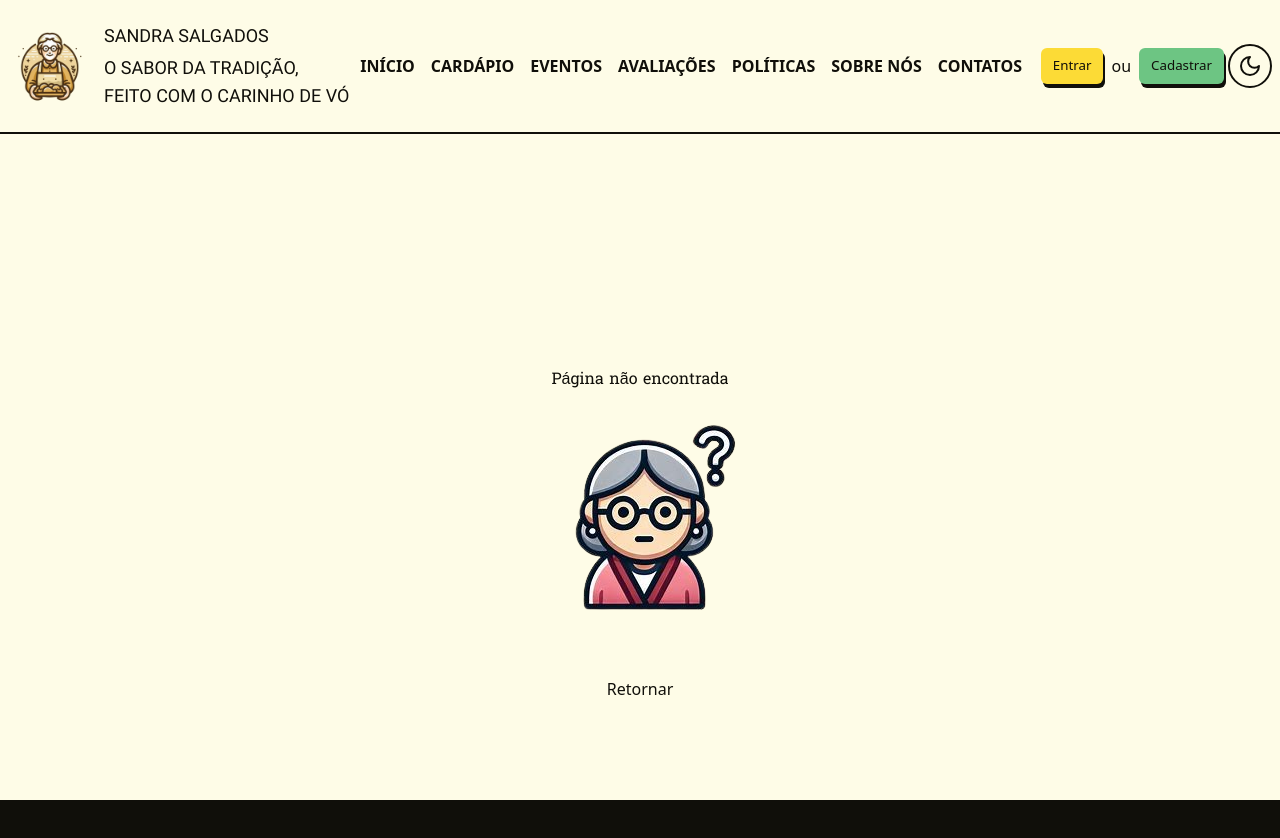
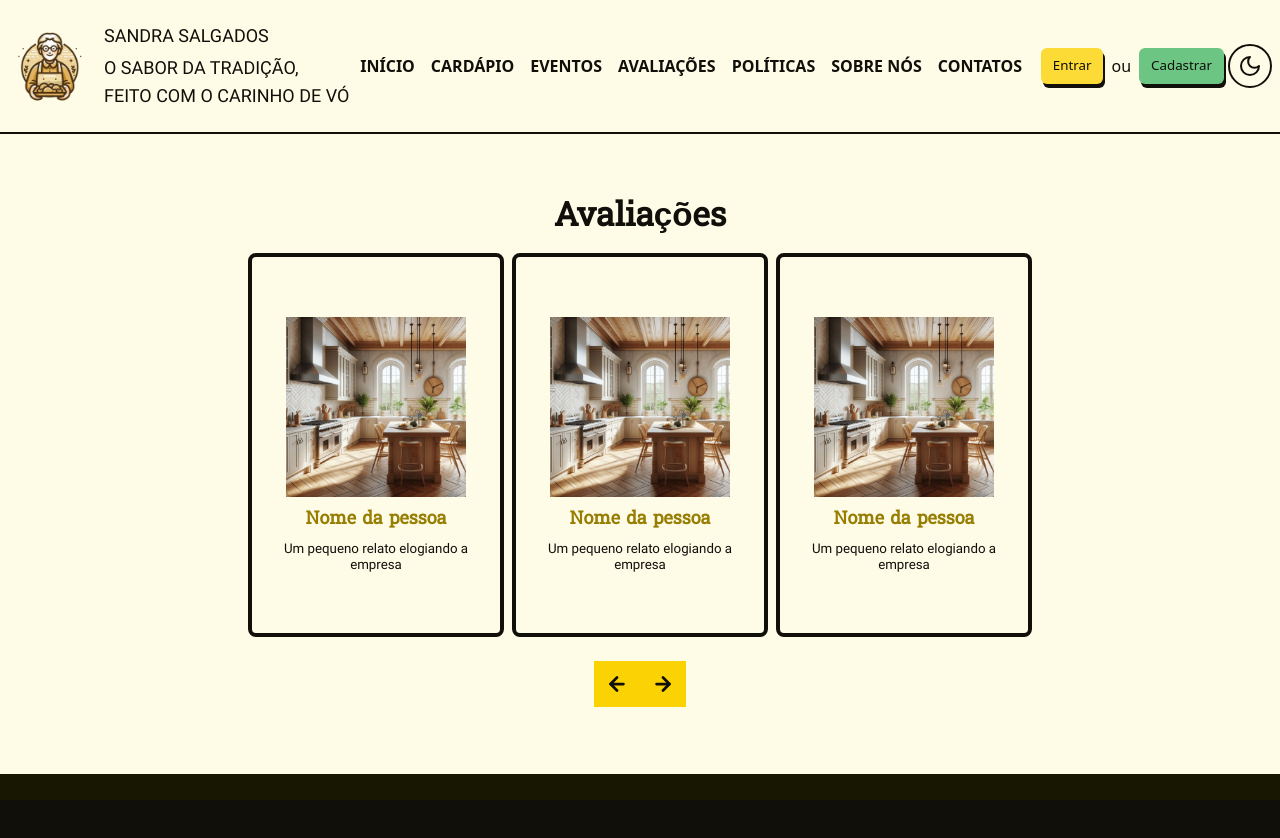
Before and after one commit to LuccaTourinho/sandra-salgados, a Next.js app: page /avaliacoes in a window 1280 px wide. Before the commit this address had no page. Shown: the top 838 px of the page. Built offline with nearby package versions, Linux system fonts and the light colour scheme.

Commit message:
Avaliacoes finalizado

```diff
--- /dev/null
+++ b/src/app/avaliacoes/page.tsx
@@ -0,0 +1,143 @@
+'use client';
+
+import { motion } from "framer-motion";
+import AvaliatioTrio from "@/components/AvaliationTrio";
+import { ArrowLeft, ArrowRight } from "lucide-react";
+import { useState } from "react";
+
+interface AvaliacoesProps {
+    id: number;
+    img: string;
+    name: string;
+    avaliation: string;
+}
+
+const AvaliacoesCards: AvaliacoesProps[] = [
+    {
+        id: 0,
+        img: '/imgs/home-image.jpg',
+        name: 'Nome da pessoa',
+        avaliation: 'Um pequeno relato elogiando a empresa'
+    },
+    {
+        id: 1,
+        img: '/imgs/home-image.jpg',
+        name: 'Nome da pessoa',
+        avaliation: 'Um pequeno relato elogiando a empresa'
+    },
+    {
+        id: 2,
+        img: '/imgs/home-image.jpg',
+        name: 'Nome da pessoa',
+        avaliation: 'Um pequeno relato elogiando a empresa'
+    },
+    {
+        id: 3,
+        img: '/imgs/home-image.jpg',
+        name: 'Nome da pessoa',
+        avaliation: 'Um pequeno relato elogiando a empresa'
+    },
+    {
+        id: 4,
+        img: '/imgs/home-image.jpg',
+        name: 'Nome da pessoa',
+        avaliation: 'Um pequeno relato elogiando a empresa'
+    },
+    {
+        id: 5,
+        img: '/imgs/home-image.jpg',
+        name: 'Nome da pessoa',
+        avaliation: 'Um pequeno relato elogiando a empresa'
+    },
+    {
+        id: 6,
+        img: '/imgs/home-image.jpg',
+        name: 'Nome da pessoa',
+        avaliation: 'Um pequeno relato elogiando a empresa'
+    },
+    {
+        id: 7,
+        img: '/imgs/home-image.jpg',
+        name: 'Nome da pessoa',
+        avaliation: 'Um pequeno relato elogiando a empresa'
+    },
+    {
+        id: 8,
+        img: '/imgs/home-image.jpg',
+        name: 'Nome da pessoa',
+        avaliation: 'Um pequeno relato elogiando a empresa'
+    },
+]
+
+const page = () => {
+    // eslint-disable-next-line react-hooks/rules-of-hooks
+    const [activeIndex, setActiveIndex] = useState<number>(0);
+
+    // Função para dividir o array em grupos de 3
+    const chunkArray = (array: AvaliacoesProps[], size: number) => {
+        const result = [];
+        for (let i = 0; i < array.length; i += size) {
+            result.push(array.slice(i, i + size));
+        }
+        return result;
+    };
+
+    // Divide AvaliacoesCards em grupos de 3
+    const groupedAvaliacoes = chunkArray(AvaliacoesCards, 3);
+
+    // Funções de navegação
+    const handleNext = () => {
+        setActiveIndex((prevIndex) => (prevIndex + 1) % groupedAvaliacoes.length);
+    };
+
+    const handlePrev = () => {
+        setActiveIndex((prevIndex) => (prevIndex - 1 + groupedAvaliacoes.length) % groupedAvaliacoes.length);
+    };
+
+
+    return (
+        <motion.section
+          initial={{ opacity: 0 }}
+          animate={{ opacity: 1 , transition: { delay: 2.4, duration: 0.4, ease: "easeIn" }}}
+          className="min-h-[80vh] flex flex-col justify-center py-12 xl:px-0 bg-background-50">
+          <div className="container mx-auto flex flex-col items-center justify-center gap-4">
+            <h1 className="text-xs sm:text-lg md:text-4xl font-semibold text-text-950 text-center">
+                Avaliações
+            </h1>
+            <div className="flex flex-row items-center justify-center gap-4">
+                <div className="relative w-[300px] sm:w-[400px] md:w-[500px] lg:w-[600px] xl:w-[800px] 2xl:w-[1000px] h-[300px] md:h-[400px] overflow-hidden rounded-lg">
+                    <div className="absolute inset-0 flex items-center justify-center">
+                        {groupedAvaliacoes.map((group, index) => {
+                            const position =
+                                index < activeIndex
+                                    ? '-translate-x-full'
+                                    : index > activeIndex
+                                    ? 'translate-x-full'
+                                    : 'translate-x-0';
+
+                            return (
+                                <div
+                                    key={index}
+                                    className={`absolute w-full h-full transition-transform duration-500 ease-in-out ${position} p-2 gap-4`}
+                                >
+                                    <AvaliatioTrio Values={group} />
+                                </div>
+                            );
+                        })}
+                    </div>
+                </div>
+            </div>
+            <div className="flex items-center justify-center">
+                <div className="bg-primary-500 p-1 md:p-3 hover:bg-primary-600 hover:cursor-pointer transition-all duration-300" >
+                    <ArrowLeft size={22} strokeWidth={3} onClick={handlePrev}/>
+                </div>
+                <div className="bg-primary-500 p-1 md:p-3 hover:bg-primary-600 hover:cursor-pointer transition-all duration-300">
+                    <ArrowRight size={22} strokeWidth={3} onClick={handleNext}/>
+                </div>
+            </div>
+          </div>
+        </motion.section>
+      );
+}
+
+export default page
--- /dev/null
+++ b/src/components/AvaliationTrio.tsx
@@ -0,0 +1,44 @@
+'use client';
+
+import Image from "next/image";
+
+interface AvaliationTrioProps {
+    id: number;
+    img: string;
+    name: string;
+    avaliation: string;
+}
+
+interface IAppProps {
+    Values: AvaliationTrioProps[];
+}
+
+const App: React.FunctionComponent<IAppProps> = (props) => {
+  return (
+    <div className='flex flex-row items-center justify-between h-full w-full gap-0.5 md:gap-2 2xl:gap-8'>
+        {
+            props.Values.map((value, index) => (
+                <div key={index} className='flex flex-col items-center justify-center gap-2 border-4 border-text-950 h-full w-full rounded-lg p-2'>
+                    <div className="relative w-full h-[50%] flex justify-center items-center">
+                        <Image
+                            src={value.img}
+                            alt={value.name}
+                            layout="fill"
+                            objectFit="contain"
+                            className="rounded-lg"
+                        />
+                    </div>
+                    <h3 className="text-xs sm:text-sm md:text-lg font-semibold  text-primary-700 text-center">
+                        {value.name}
+                    </h3>
+                    <p className="text-xs lg:text-sm text-text-950 text-center">
+                        {value.avaliation}
+                    </p>
+                </div>
+            ))
+        }
+    </div>
+  );
+};
+
+export default App;
```
